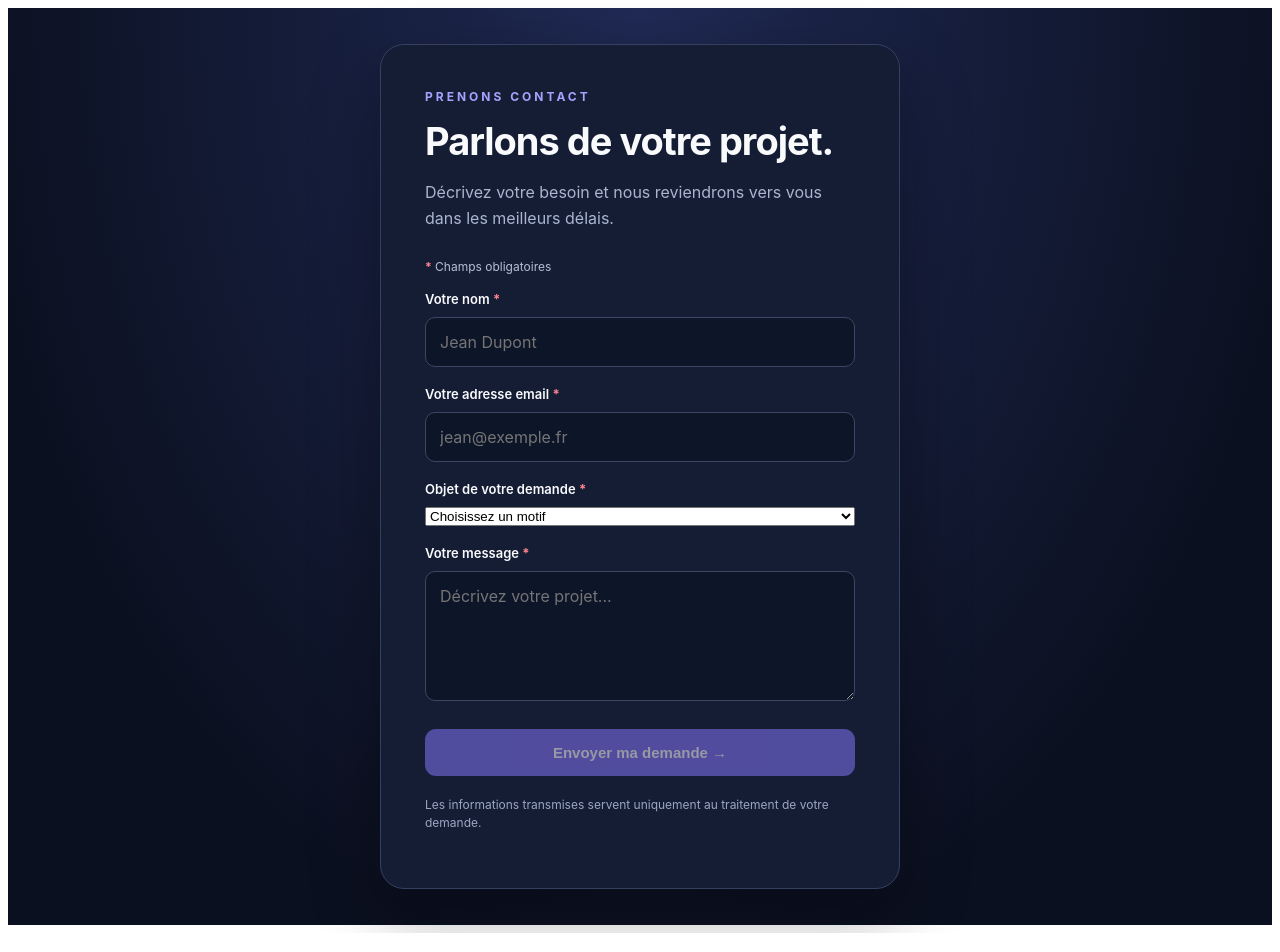
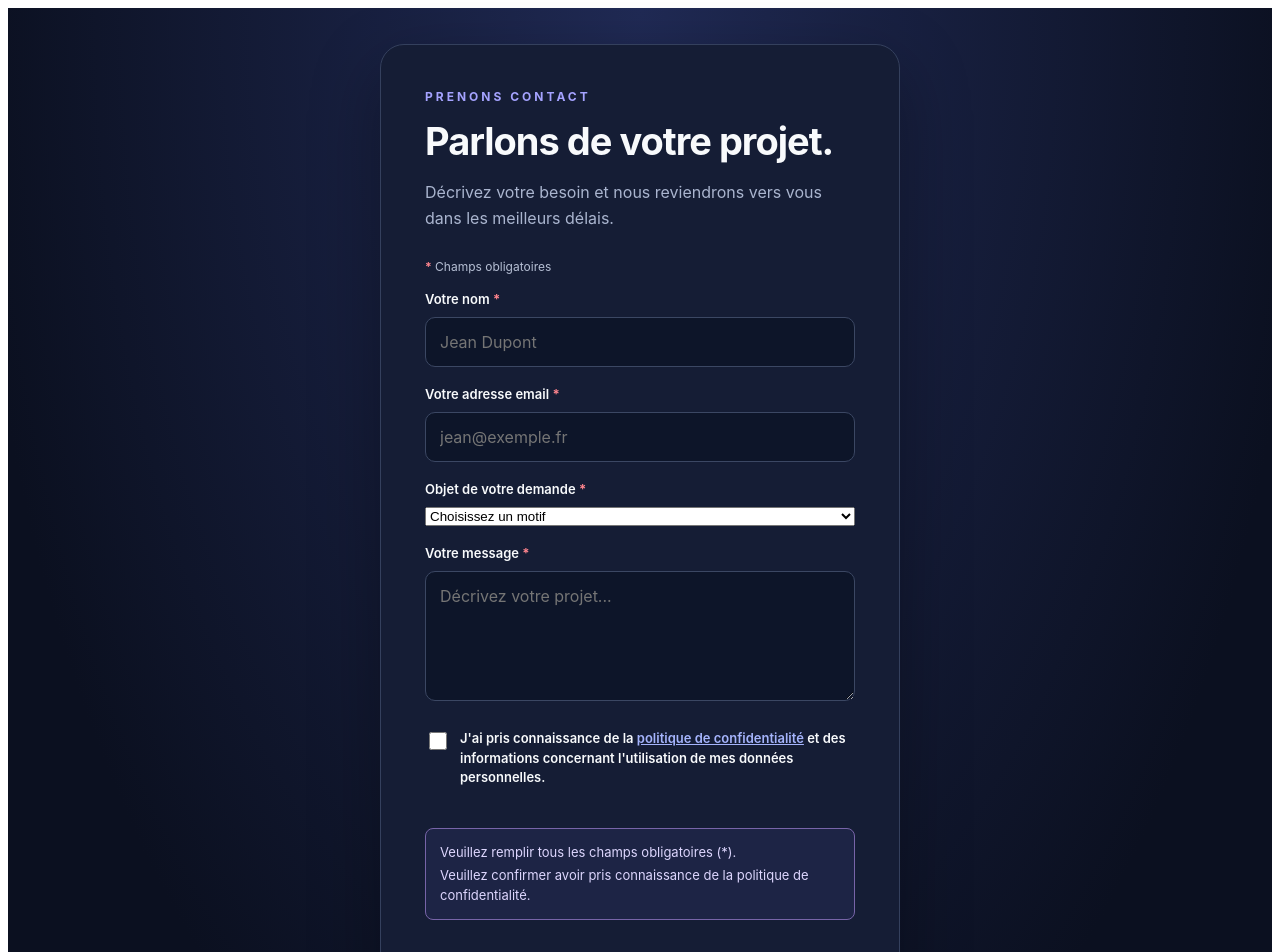
Before and after one commit to Jeremy-Sabadie/SuperviseMe, an Angular app in the folder superviseme-front/: page /contact in a window 1280 px wide. Shown: the top 952 px of the page. Built offline with nearby package versions, Linux system fonts and the light colour scheme.

Commit message:
feat: ameliorer information RGPD et validation formulaire contact

```diff
--- a/superviseme-front/src/app/app.routes.ts
+++ b/superviseme-front/src/app/app.routes.ts
@@ -3,6 +3,12 @@ import { Routes } from '@angular/router';
 import { authGuard } from './core/auth/auth.guard';
 
 export const routes: Routes = [
+  {
+    path: 'confidentialite',
+    loadComponent: () => import('./features/confidentialite/confidentialite')
+      .then(m => m.Confidentialite)
+  },
+
   { path: 'demandes-clients', canActivate: [authGuard], loadComponent: () => import('./features/demandes-clients/demandes-clients').then(m => m.DemandesClients) },
   {
     path: 'contact',
--- /dev/null
+++ b/superviseme-front/src/app/features/confidentialite/confidentialite.html
@@ -0,0 +1,22 @@
+<main style="max-width:800px;margin:48px auto;padding:24px;color:#e8edf8;background:#151f32;border-radius:14px">
+  <h1>Politique de confidentialité</h1>
+  <p><strong>Document à personnaliser avant publication.</strong></p>
+  <p>Le responsable du traitement doit renseigner son identité, ses coordonnées
+  et les modalités permettant d'exercer vos droits.</p>
+  <h2>Finalités</h2>
+  <p>Les informations du formulaire sont recueillies pour recevoir, étudier
+  et traiter votre demande et vous recontacter à ce sujet.</p>
+  <h2>Base légale</h2>
+  <p>La base légale doit être déterminée selon la nature de la demande :
+  mesures précontractuelles, intérêt légitime ou autre fondement approprié.</p>
+  <h2>Destinataires et conservation</h2>
+  <p>Les catégories de destinataires, les éventuels sous-traitants,
+  la durée de conservation et les éventuels transferts internationaux
+  doivent être précisés par l'entreprise.</p>
+  <h2>Vos droits</h2>
+  <p>Vous pouvez notamment demander l'accès, la rectification ou l'effacement
+  de vos données, ainsi que la limitation de leur traitement, selon les conditions légales.
+  Les coordonnées permettant d'exercer ces droits doivent être indiquées ici.</p>
+  <p>Vous pouvez également introduire une réclamation auprès de la CNIL.</p>
+  <p><a href="/contact" style="color:#a5b4fc">Retour au formulaire</a></p>
+</main>
--- /dev/null
+++ b/superviseme-front/src/app/features/confidentialite/confidentialite.ts
@@ -0,0 +1,8 @@
+import { Component } from '@angular/core';
+
+@Component({
+  selector: 'app-confidentialite',
+  standalone: true,
+  templateUrl: './confidentialite.html'
+})
+export class Confidentialite {}
--- a/superviseme-front/src/app/features/contact/contact.html
+++ b/superviseme-front/src/app/features/contact/contact.html
@@ -44,10 +44,42 @@
         <textarea id="message" name="message" [(ngModel)]="message" required maxlength="5000" rows="5" placeholder="Décrivez votre projet..."></textarea>
       }
 
+      <label class="privacy-consent" for="priseConnaissance"
+             style="display:flex;align-items:flex-start;gap:10px;margin:18px 0;font-size:13px;line-height:1.5">
+        <input id="priseConnaissance" name="priseConnaissance"
+               type="checkbox" [(ngModel)]="priseConnaissance"
+               required style="width:18px;height:18px;flex-shrink:0;accent-color:#8274f5">
+        <span>J'ai pris connaissance de la
+          <a href="/confidentialite" target="_blank" rel="noopener noreferrer"
+             style="color:#a5b4fc;text-decoration:underline">politique de confidentialité</a>
+          et des informations concernant l'utilisation de mes données personnelles.
+        </span>
+      </label>
+
+      @if (contactForm.invalid && !envoi()) {
+        <div class="form-validation" role="status" aria-live="polite">
+          @if (!nom.trim() || !email.trim() || !motif || !message.trim()) {
+            <p>Veuillez remplir tous les champs obligatoires (*).</p>
+          }
+          @if (email.trim() && contactForm.controls['email']?.invalid) {
+            <p>Veuillez saisir une adresse e-mail valide.</p>
+          }
+          @if (!priseConnaissance) {
+            <p>Veuillez confirmer avoir pris connaissance de la politique de confidentialité.</p>
+          }
+        </div>
+      }
+
       <button type="submit" [disabled]="contactForm.invalid || envoi()">
         {{ envoi() ? 'Envoi en cours...' : 'Envoyer ma demande →' }}
       </button>
     </form>
-    <p class="privacy">Les informations transmises servent uniquement au traitement de votre demande.</p>
+    <p class="privacy">
+      Les données renseignées sont utilisées pour traiter votre demande
+      et vous recontacter à ce sujet. Les champs marqués * sont obligatoires.
+      Consultez notre
+      <a href="/confidentialite">politique de confidentialité</a>
+      pour connaître les modalités de traitement et vos droits.
+    </p>
   </section>
 </main>
--- a/superviseme-front/src/app/features/contact/contact.scss
+++ b/superviseme-front/src/app/features/contact/contact.scss
@@ -37,3 +37,19 @@ button:disabled { opacity: .55; cursor: not-allowed; }
 
 .required { color: #ff858e; font-weight: 700; }
 .required-note { font-size: 12px; color: #b6bfd4; margin-bottom: 8px; }
+
+/* Explications accessibles lorsque le formulaire est incomplet */
+.form-validation {
+  margin: 12px 0;
+  padding: 10px 14px;
+  border: 1px solid #7764a8;
+  border-radius: 8px;
+  background: rgba(130, 116, 245, 0.08);
+  color: #ddd6fe;
+  font-size: 13px;
+  line-height: 1.5;
+}
+
+.form-validation p {
+  margin: 4px 0;
+}
--- a/superviseme-front/src/app/features/contact/contact.ts
+++ b/superviseme-front/src/app/features/contact/contact.ts
@@ -17,13 +17,33 @@ export class Contact {
   email = '';
   motif = '';
   message = '';
+  priseConnaissance = false;
 
   envoi = signal(false);
   succes = signal(false);
   erreur = signal(false);
 
-  envoyer() {
-    if (this.envoi()) return;
+  async envoyer() {
+    if (this.envoi() || !this.priseConnaissance ||
+        !this.nom.trim() || !this.email.trim() ||
+        !this.motif || !this.message.trim()) return;
+
+    const confirmation = await Swal.fire({
+      icon: 'question',
+      title: "Confirmer l'envoi ?",
+      text: "Votre demande et vos coordonnées seront transmises à l'entreprise afin qu'elle puisse vous répondre.",
+      showCancelButton: true,
+      confirmButtonText: "Confirmer l'envoi",
+      cancelButtonText: 'Annuler',
+      confirmButtonColor: '#8274f5',
+      cancelButtonColor: '#475569',
+      reverseButtons: true,
+      background: '#151d30',
+      color: '#ffffff',
+      focusCancel: true
+    });
+
+    if (!confirmation.isConfirmed || this.envoi()) return;
 
     this.envoi.set(true);
     this.erreur.set(false);
@@ -49,6 +69,7 @@ export class Contact {
         this.email = '';
         this.motif = '';
         this.message = '';
+        this.priseConnaissance = false;
       },
       error: () => {
         this.envoi.set(false);
```
